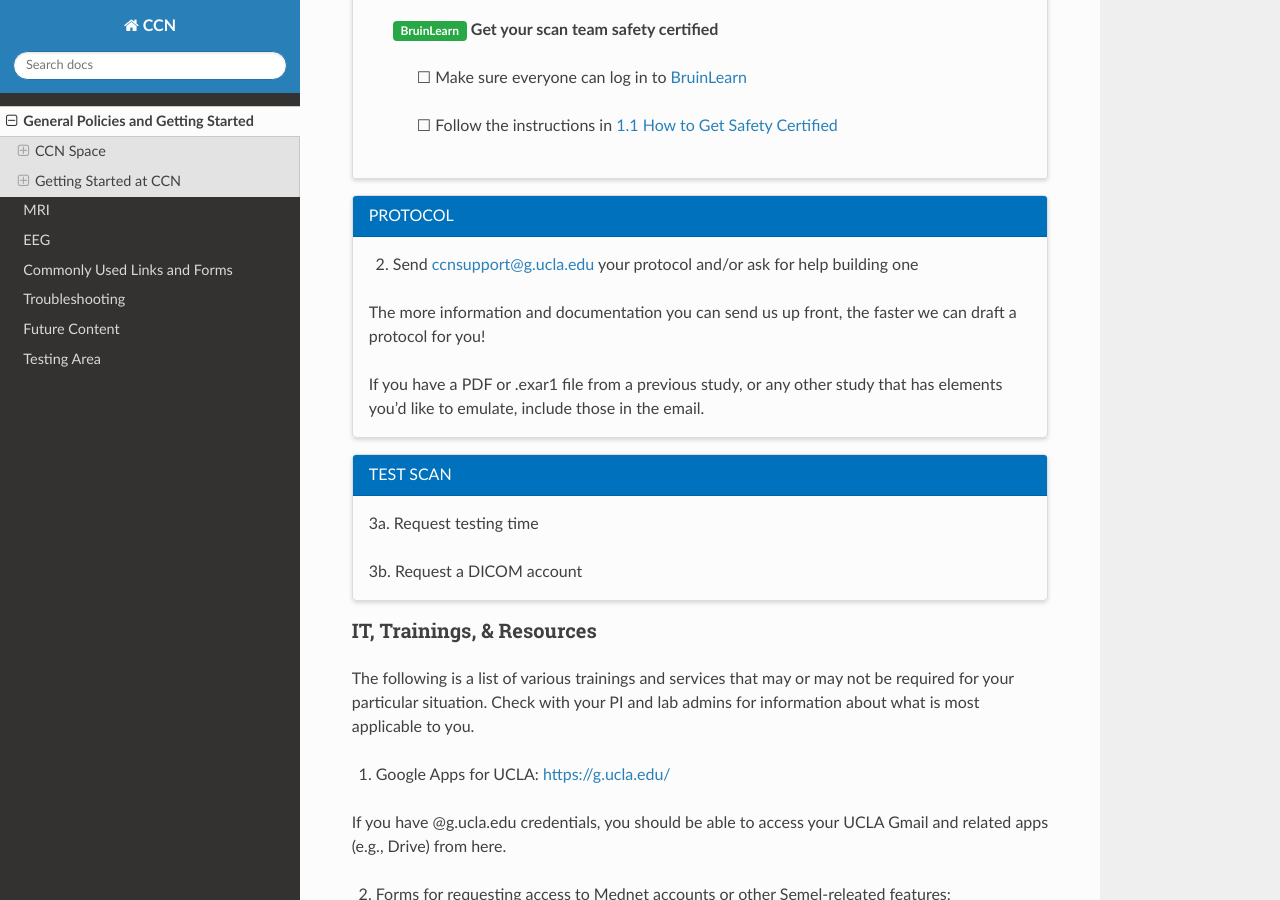
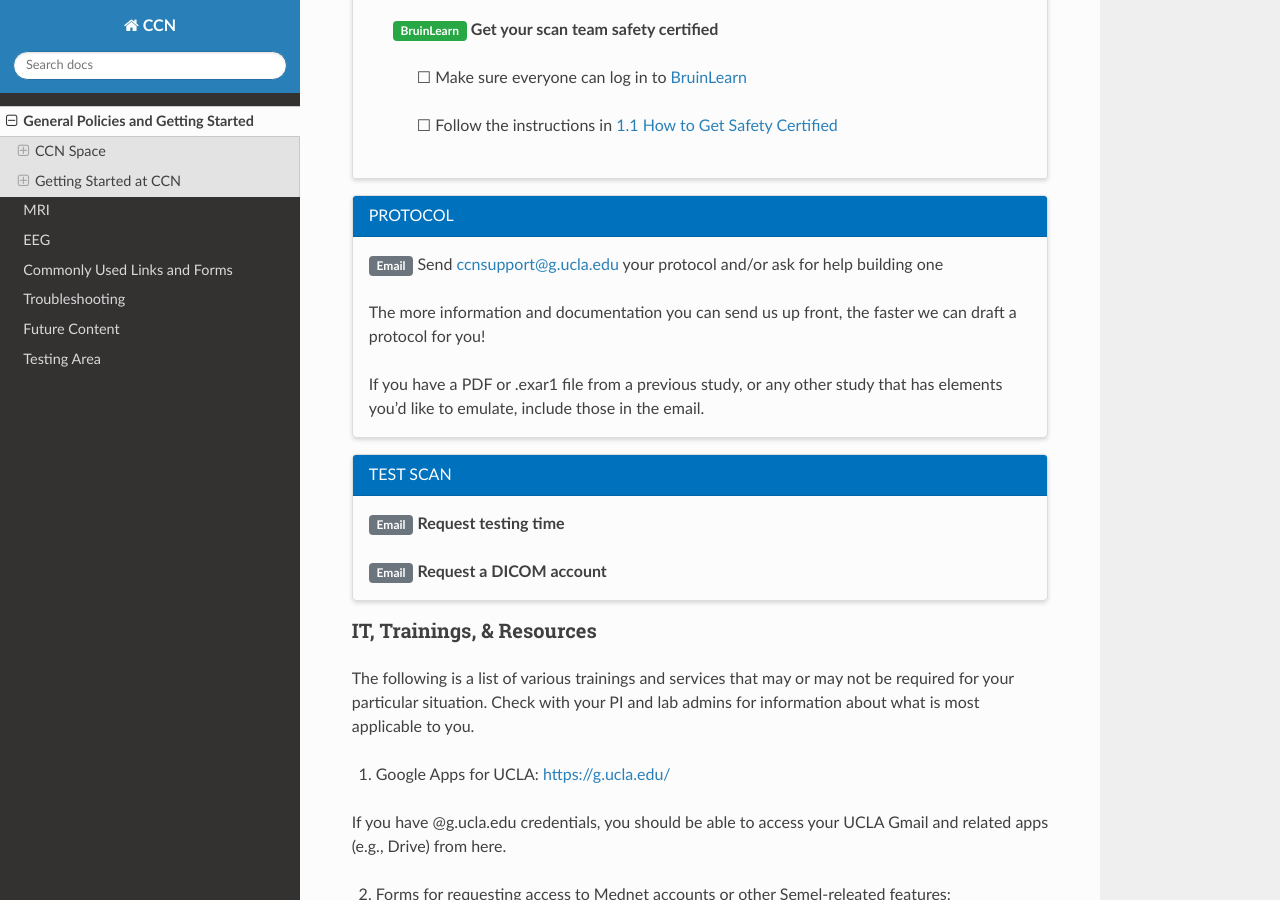
Before and after one commit to CCN-Support/CCN_Wiki, a Sphinx documentation site: the page built from docs/source/generalpolicies.rst, in a window 1280 px wide and 900 px high, scrolled down 4220 px. Built offline with Sphinx 7.4.7 and the Read the Docs theme 3.1.0, drawn with Linux system fonts in a browser that asks for light colours.

Commit message:
Update generalpolicies.rst

```diff
--- a/docs/source/generalpolicies.rst
+++ b/docs/source/generalpolicies.rst
@@ -129,7 +129,7 @@ Actions within the same sections below can be completed concurrently. Each secti
   PROTOCOL
   ^^^^^^^^
 
-  2. Send ccnsupport@g.ucla.edu your protocol and/or ask for help building one
+  :bdg-secondary:`Email` Send ccnsupport@g.ucla.edu your protocol and/or ask for help building one
 
   The more information and documentation you can send us up front, the faster we can draft a protocol for you!
 
@@ -142,9 +142,9 @@ Actions within the same sections below can be completed concurrently. Each secti
   TEST SCAN
   ^^^^^^^^^
 
-  3a. Request testing time
+  :bdg-secondary:`Email` **Request testing time**
 
-  3b. Request a DICOM account
+  :bdg-secondary:`Email` **Request a DICOM account**
 
 
 IT, Trainings, & Resources
```
